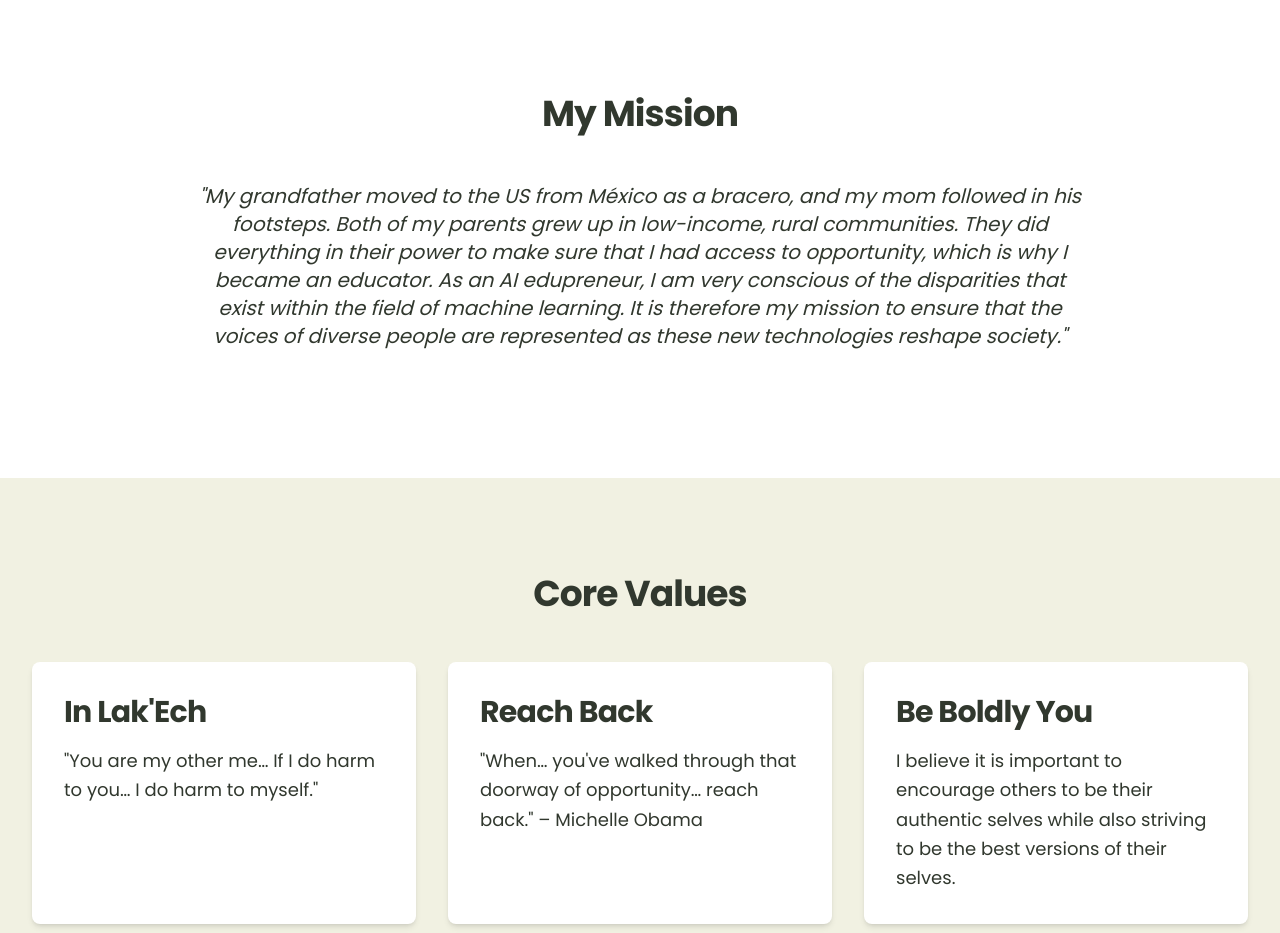
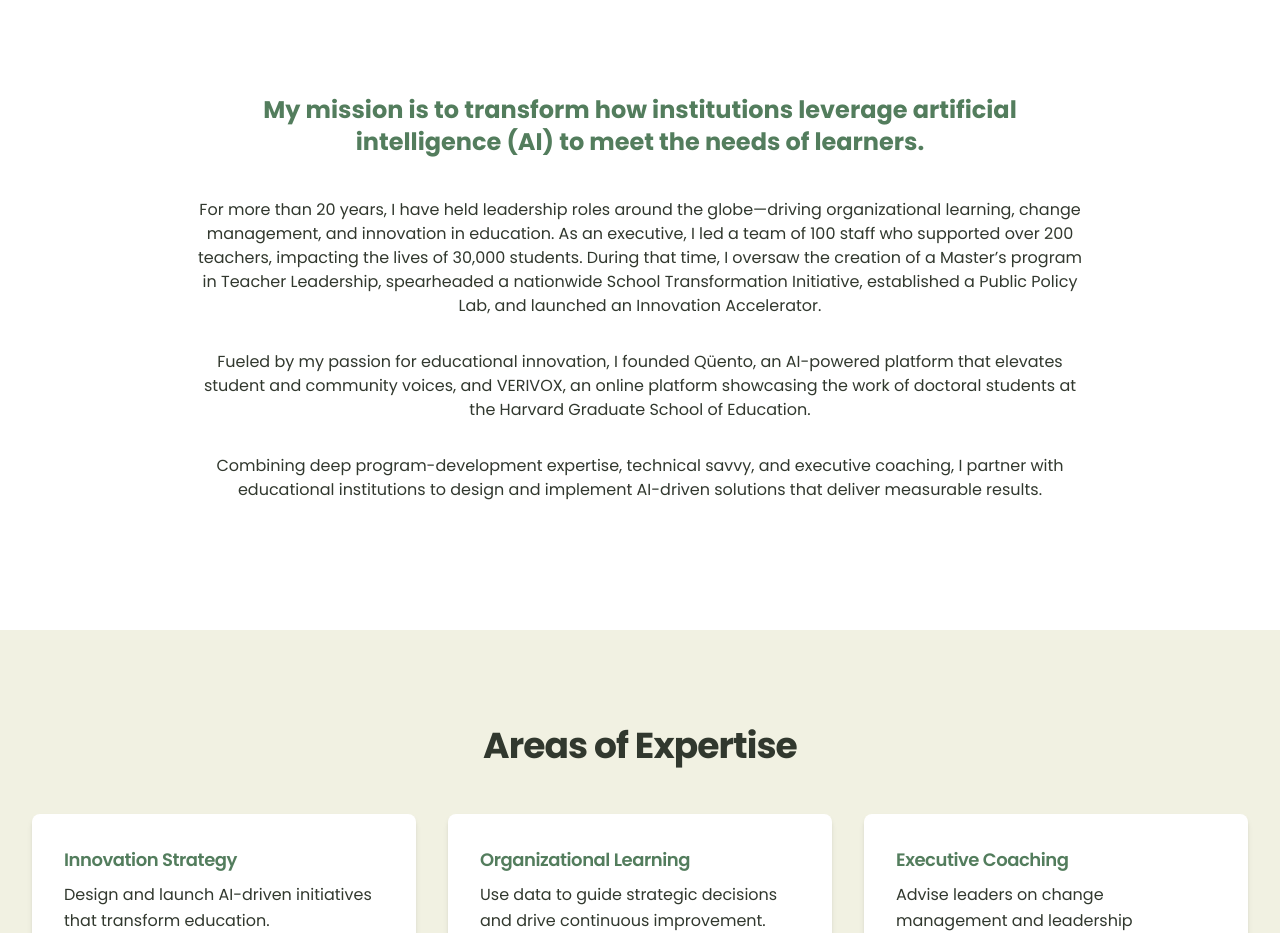
Before and after one commit to ruizclark/personal-website, a Next.js app: page / in a window 1280 px wide. Shown: the part 866-1799 px from the top of the page. Built offline with nearby package versions, Linux system fonts and the light colour scheme.

Commit message:
Refined mission statement and services on homepage

```diff
--- a/app/page.tsx
+++ b/app/page.tsx
@@ -22,7 +22,7 @@ export default function Home() {
             className="max-w-3xl text-white"
           >
             <h1 className="mb-4">Ruiz Clark</h1>
-            <p className="text-xl md:text-2xl mb-8">AI Edupreneur & Educator</p>
+            <p className="text-xl md:text-2xl mb-8">AI Edupreneur</p>
             <Link href="/contact" className="btn-primary">
               Get in Touch
             </Link>
@@ -40,13 +40,17 @@ export default function Home() {
             transition={{ duration: 0.8 }}
             className="max-w-4xl mx-auto"
           >
-            <h2 className="text-center mb-12">My Mission</h2>
-            <p className="text-lg md:text-xl mb-8 text-center italic">
-              "My grandfather moved to the US from México as a bracero, and my mom followed in his footsteps. Both of my
-              parents grew up in low-income, rural communities. They did everything in their power to make sure that I
-              had access to opportunity, which is why I became an educator. As an AI edupreneur, I am very conscious of
-              the disparities that exist within the field of machine learning. It is therefore my mission to ensure that
-              the voices of diverse people are represented as these new technologies reshape society."
+            <p className="text-center mb-10 font-bold text-2xl text-primary-600">
+              My mission is to transform how institutions leverage artificial intelligence (AI) to meet the needs of learners.
+            </p>
+            <p className="text-base mb-8 text-center">
+              For more than 20 years, I have held leadership roles around the globe—driving organizational learning, change management, and innovation in education. As an executive, I led a team of 100 staff who supported over 200 teachers, impacting the lives of 30,000 students. During that time, I oversaw the creation of a Master’s program in Teacher Leadership, spearheaded a nationwide School Transformation Initiative, established a Public Policy Lab, and launched an Innovation Accelerator.
+            </p>
+            <p className="text-base mb-8 text-center">
+              Fueled by my passion for educational innovation, I founded Qüento, an AI-powered platform that elevates student and community voices, and VERIVOX, an online platform showcasing the work of doctoral students at the Harvard Graduate School of Education.
+            </p>
+            <p className="text-base mb-8 text-center">
+              Combining deep program-development expertise, technical savvy, and executive coaching, I partner with educational institutions to design and implement AI-driven solutions that deliver measurable results.
             </p>
           </motion.div>
         </div>
@@ -61,7 +65,7 @@ export default function Home() {
             viewport={{ once: true }}
             transition={{ duration: 0.8 }}
           >
-            <h2 className="text-center mb-12">Core Values</h2>
+            <h2 className="text-center mb-12">Areas of Expertise</h2>
             <div className="grid grid-cols-1 md:grid-cols-3 gap-8">
               <motion.div
                 initial={{ opacity: 0, y: 20 }}
@@ -70,9 +74,9 @@ export default function Home() {
                 transition={{ duration: 0.5, delay: 0.1 }}
                 className="bg-white dark:bg-gray-900 p-8 rounded-lg shadow-md"
               >
-                <h3 className="mb-4">In Lak'Ech</h3>
-                <p className="text-lg leading-relaxed">
-                  "You are my other me… If I do harm to you… I do harm to myself."
+                <h3 className="mb-2 text-lg font-semibold text-primary-600">Innovation Strategy</h3>
+                <p className="text-base leading-relaxed">
+                  Design and launch AI-driven initiatives that transform education.
                 </p>
               </motion.div>
 
@@ -83,9 +87,9 @@ export default function Home() {
                 transition={{ duration: 0.5, delay: 0.2 }}
                 className="bg-white dark:bg-gray-900 p-8 rounded-lg shadow-md"
               >
-                <h3 className="mb-4">Reach Back</h3>
-                <p className="text-lg leading-relaxed">
-                  "When… you've walked through that doorway of opportunity… reach back." – Michelle Obama
+                <h3 className="mb-2 text-lg font-semibold text-primary-600">Organizational Learning</h3>
+                <p className="text-base leading-relaxed">
+                  Use data to guide strategic decisions and drive continuous improvement.
                 </p>
               </motion.div>
 
@@ -96,10 +100,9 @@ export default function Home() {
                 transition={{ duration: 0.5, delay: 0.3 }}
                 className="bg-white dark:bg-gray-900 p-8 rounded-lg shadow-md"
               >
-                <h3 className="mb-4">Be Boldly You</h3>
-                <p className="text-lg leading-relaxed">
-                  I believe it is important to encourage others to be their authentic selves while also striving to be
-                  the best versions of their selves.
+                <h3 className="mb-2 text-lg font-semibold text-primary-600">Executive Coaching</h3>
+                <p className="text-base leading-relaxed">
+                  Advise leaders on change management and leadership development.
                 </p>
               </motion.div>
             </div>
@@ -123,7 +126,7 @@ export default function Home() {
             </p>
             <div className="flex flex-col sm:flex-row justify-center gap-4">
               <Link href="/projects" className="btn-secondary">
-                View My Projects
+                Current Projects
               </Link>
               <Link href="/contact" className="bg-white text-primary-600 hover:bg-gray-100 btn-outline">
                 Contact Me
```
